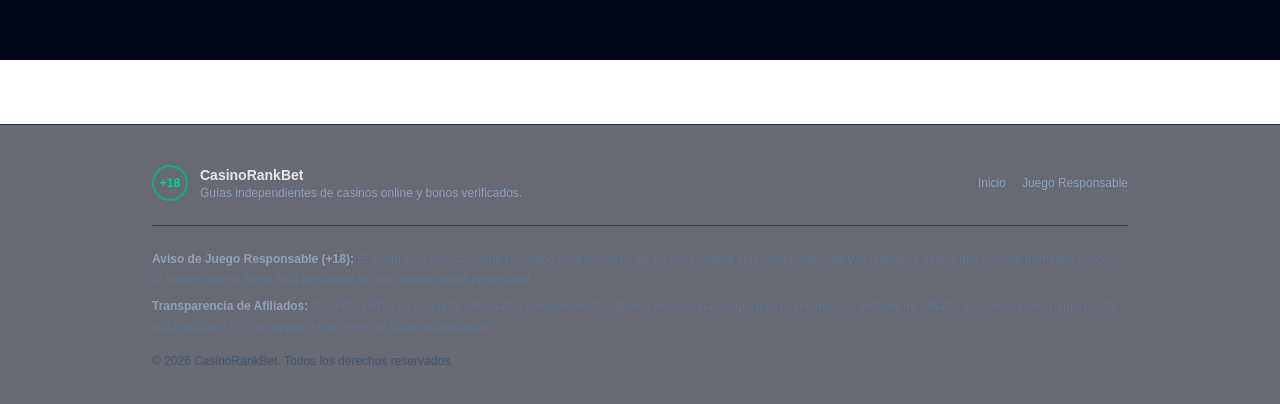
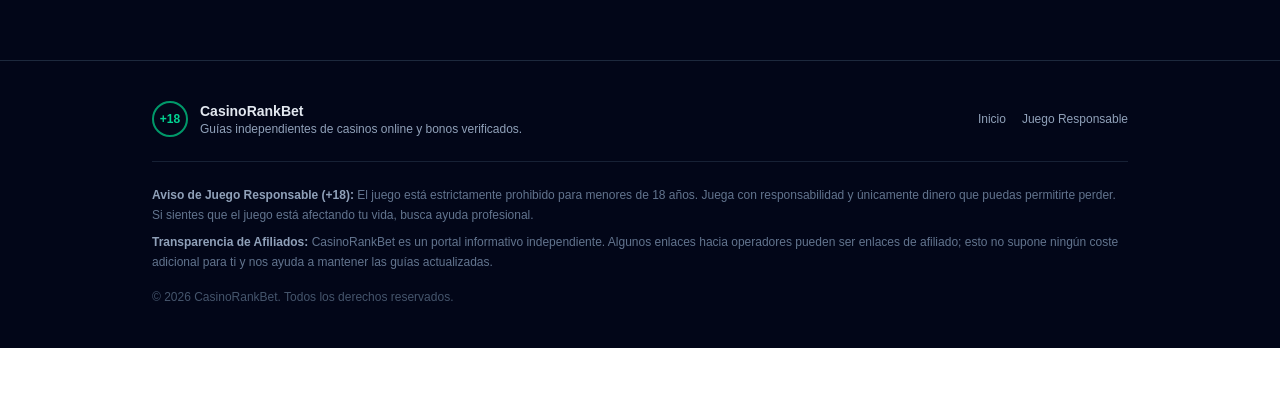
Before and after one commit to romanobardales/casinorankbet-web, a Next.js app: page / in a window 1280 px wide. Shown: the part 740-1144 px from the top of the page. After the commit the page ends 1088 px from the top, so only its background shows below. Built offline with nearby package versions, Linux system fonts and the light colour scheme; no server answers; the database is empty.

Commit message:
Corregir fondo oscuro y contraste del footer

```diff
--- a/components/Footer.tsx
+++ b/components/Footer.tsx
@@ -4,7 +4,7 @@ export default function Footer() {
 
 
   return (
-    <footer className="mt-16 border-t border-slate-800 bg-slate-950/60 text-slate-400 text-sm">
+    <footer className="border-t border-slate-800 bg-slate-950 text-slate-400 text-sm">
       <div className="mx-auto max-w-5xl px-6 py-10 space-y-6">
         <div className="flex flex-col sm:flex-row sm:items-center sm:justify-between gap-4">
           <div className="flex items-center gap-3">
```
